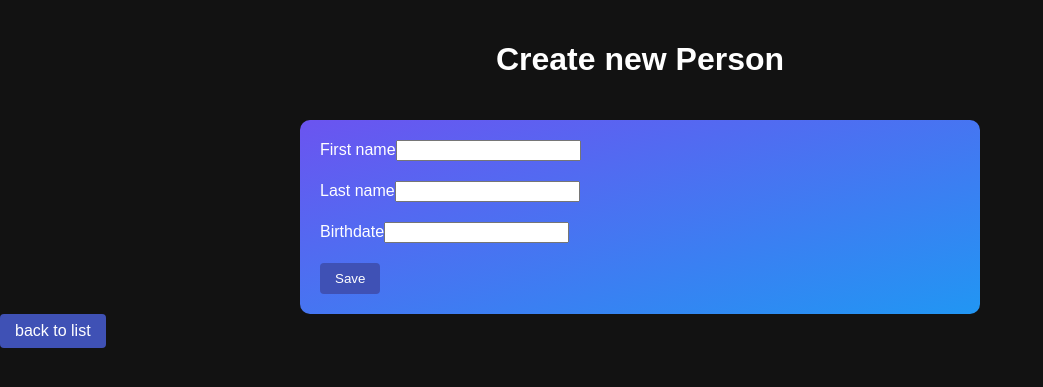
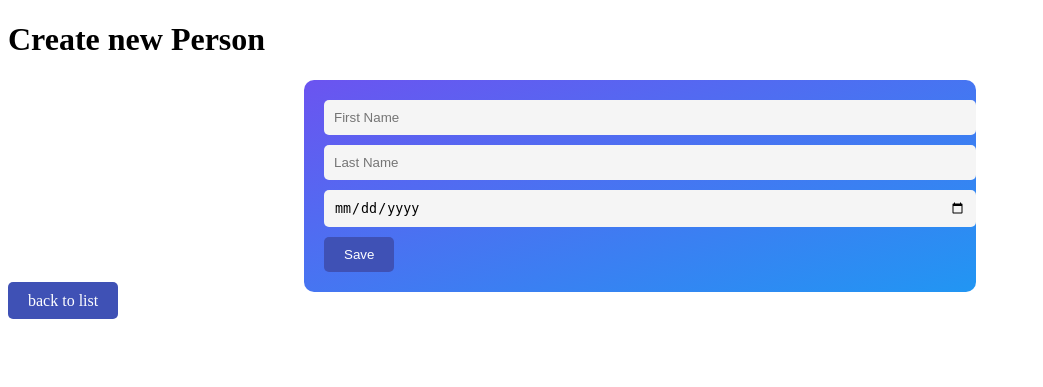
Before and after one commit to KenetAndres-gitHub/crud_symfony, a Symfony app: template templates/person/new.html.twig in a window 1280 px wide. Shown: the top 387 px of the page, without its empty margins (0-1043 px from the left). Run offline with Twig, Linux system fonts and the light colour scheme; the template is opened without the code that fills it, so the values that code supplies are empty; form fields are guessed from the names that the template uses; some libraries are stand-ins or nearby versions.

Commit message:
Updated styles

```diff
--- a/templates/person/_form.html.twig
+++ b/templates/person/_form.html.twig
@@ -1,12 +1,8 @@
 {{ form_start(form) }}
-    <div style="margin-bottom: 20px;">
+    <div style="width: 50%; margin: 0 auto; padding: 20px; border-radius: 10px; background: linear-gradient(to bottom right, #6b54f0, #2196f3);">
         {{ form_row(form.first_name) }}
+        {{ form_row(form.last_name) }}
+        {{ form_row(form.birthdate) }}
+        <button class="button" type="submit">{{ button_label|default('Save') }}</button>
     </div>
-    <div style="margin-bottom: 20px;">
-        {{ form_row(form.last_name) }}
-    </div>
-    <div style="margin-bottom: 20px;">
-        {{ form_row(form.birthdate) }}
-    </div>
-    <button class="button" type="submit">{{ button_label|default('Save') }}</button>
 {{ form_end(form) }}
--- a/templates/person/new.html.twig
+++ b/templates/person/new.html.twig
@@ -5,42 +5,53 @@
 {% block stylesheets %}
     <style>
         /* Estilos */
-        body {
-            font-family: Arial, sans-serif;
-            background-color: #121212; /* Color de fondo sólido y oscuro */
-            color: #fff;
-            margin: 0;
-            padding: 0;
+        .form-container {
+            width: 50%;
+            margin: 0 auto;
+            padding: 20px;
+            border-radius: 10px;
+            background: linear-gradient(to bottom right, #6b54f0, #2196f3);
         }
 
-        h1 {
-            text-align: center;
-            padding: 20px;
+        .form-control {
+            width: 100%;
+            padding: 10px;
+            margin-bottom: 10px;
+            border: none;
+            border-radius: 5px;
+            background-color: #f5f5f5;
         }
 
         .button {
-            display: inline-block;
-            padding: 8px 15px;
-            background-color: #3f51b5; /* Color primario */
+            padding: 10px 20px;
+            border: none;
+            border-radius: 5px;
+            background-color: #3f51b5;
             color: #fff;
             text-decoration: none;
-            border-radius: 4px;
-            transition: background-color 0.3s ease;
-            border: none;
         }
 
-        .button:hover {
-            background-color: #1eb4ff; /* Color secundario */
-        }
     </style>
 {% endblock %}
 
 {% block body %}
     <h1>Create new Person</h1>
+    <div class="form-container">
+        <form method="post" action="{{ path('app_person_new') }}">
+            <div>
+                <input type="text" name="first_name" class="form-control" placeholder="First Name">
+            </div>
+            <div>
+                <input type="text" name="last_name" class="form-control" placeholder="Last Name">
+            </div>
+            <div>
+                <input type="date" name="birthdate" class="form-control" placeholder="Birthdate">
+            </div>
+            <button type="submit" class="button">Save</button>
+        </form>
+    </div>
 
-    <div style="width: 50%; margin: 0 auto; padding: 20px; border-radius: 10px; background: linear-gradient(to bottom right, #6b54f0, #2196f3);">
-        {{ include('person/_form.html.twig') }}
-    </div>
+
 
     <a href="{{ path('app_person_index') }}" class="button">back to list</a>
 {% endblock %}
```
Also changed, not shown: src/Controller/PersonController.php (+12 -9 lines), src/Form/PersonType.php (+9 -3 lines).
